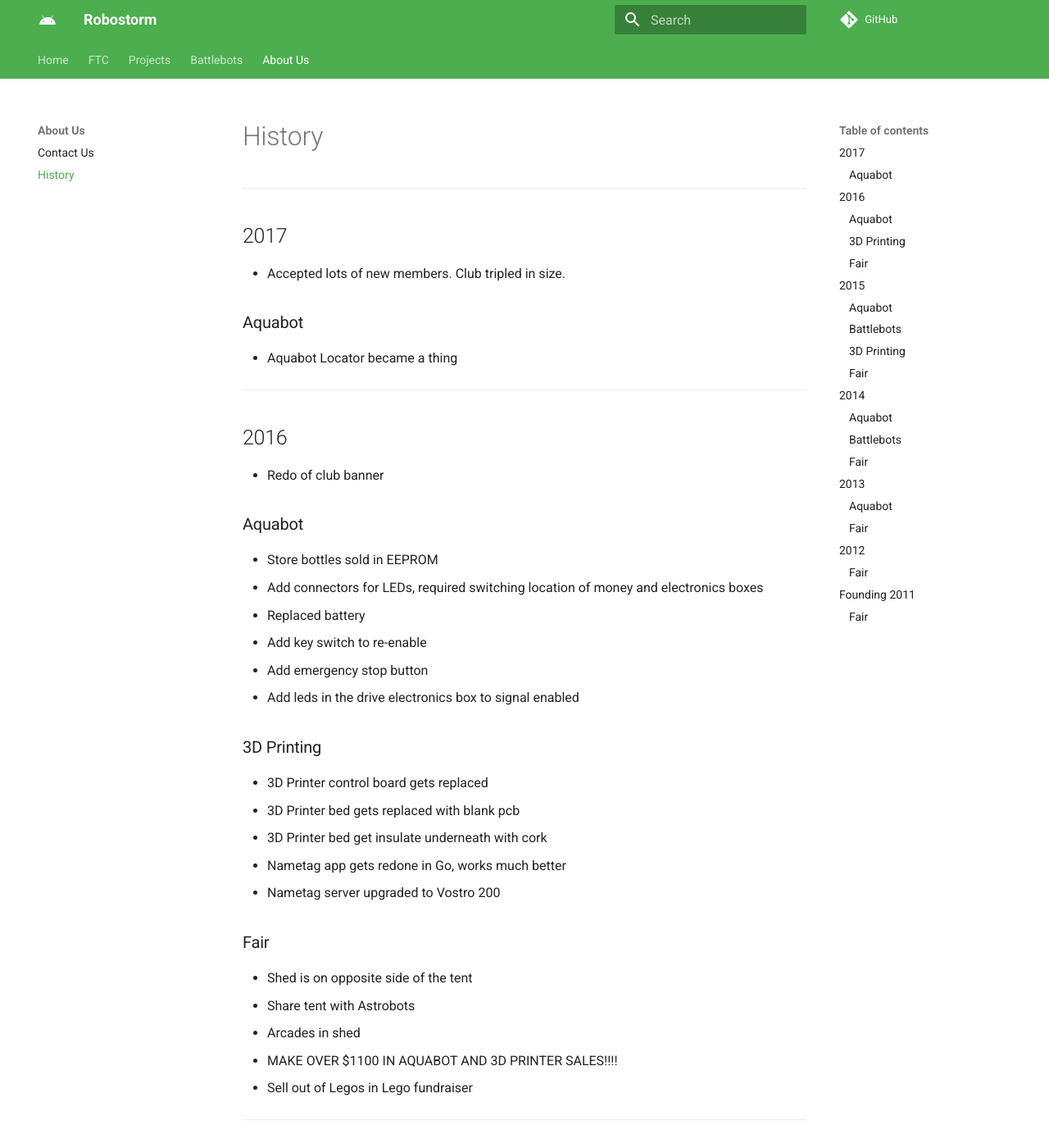
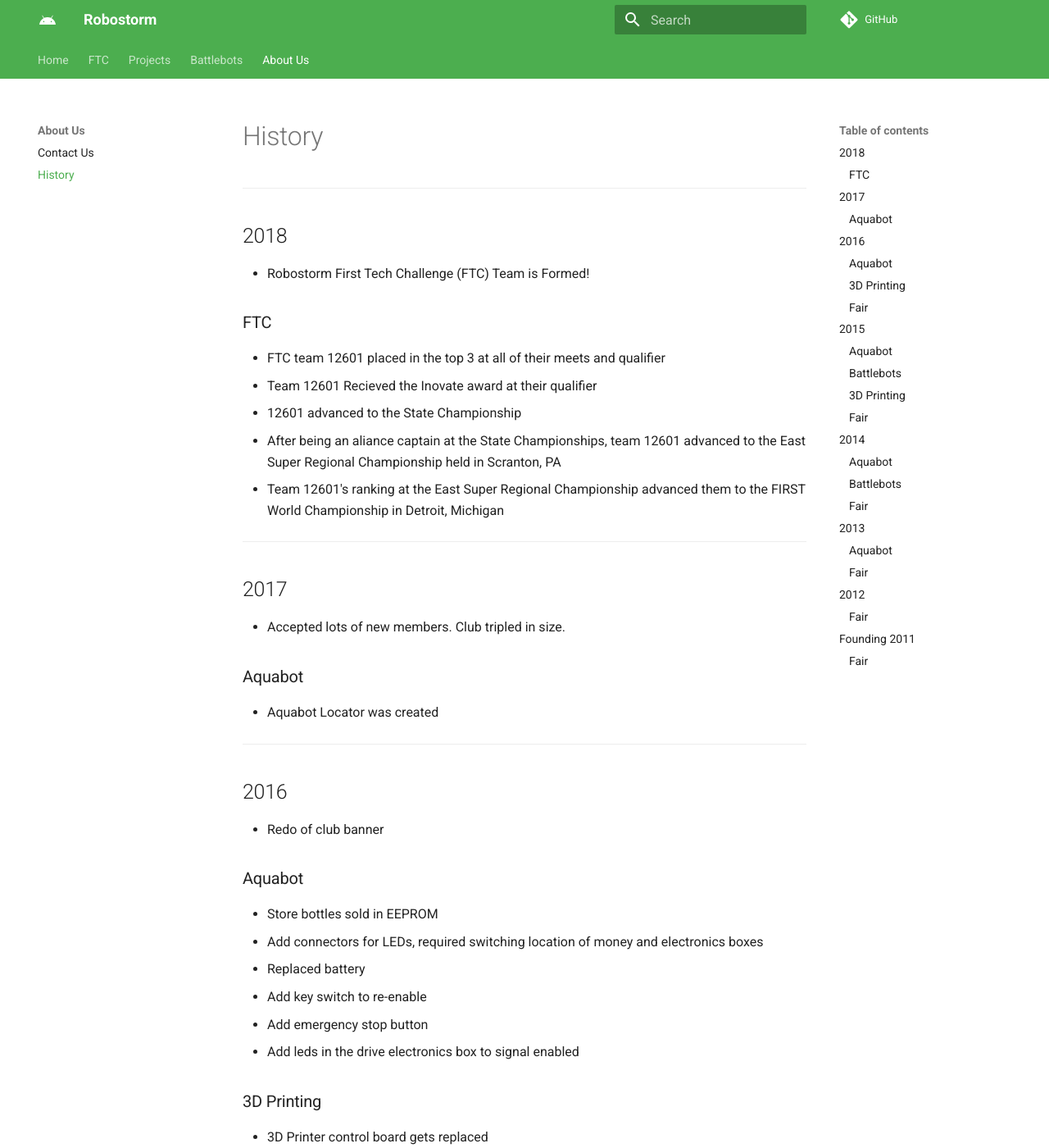
Before and after one commit to Robostorm/Website, an MkDocs documentation site: the page built from docs/about-us/history.md, in a window 1280 px wide and 1400 px high. Shown: the whole window at 82% size. Built offline with MkDocs 1.6.1 and Material for MkDocs 9.7.7, drawn with Linux system fonts in a browser that asks for light colours; old or Windows-style settings are respelled for this version of MkDocs.

Commit message:
Update history.md

```diff
--- a/docs/about-us/history.md
+++ b/docs/about-us/history.md
@@ -1,11 +1,22 @@
 # History
 ---
 
+## 2018
+ - Robostorm First Tech Challenge (FTC) Team is Formed!
+
+### FTC
+ - FTC team 12601 placed in the top 3 at all of their meets and qualifier
+ - Team 12601 Recieved the Inovate award at their qualifier
+ - 12601 advanced to the State Championship
+ - After being an aliance captain at the State Championships, team 12601 advanced to the East Super Regional Championship held in Scranton, PA
+ - Team 12601's ranking at the East Super Regional Championship advanced them to the FIRST World Championship in Detroit, Michigan
+
+---
 ## 2017
  - Accepted lots of new members. Club tripled in size.
 
 ### Aquabot
- - Aquabot Locator became a thing
+ - Aquabot Locator was created
 
 ---
 ## 2016
```
